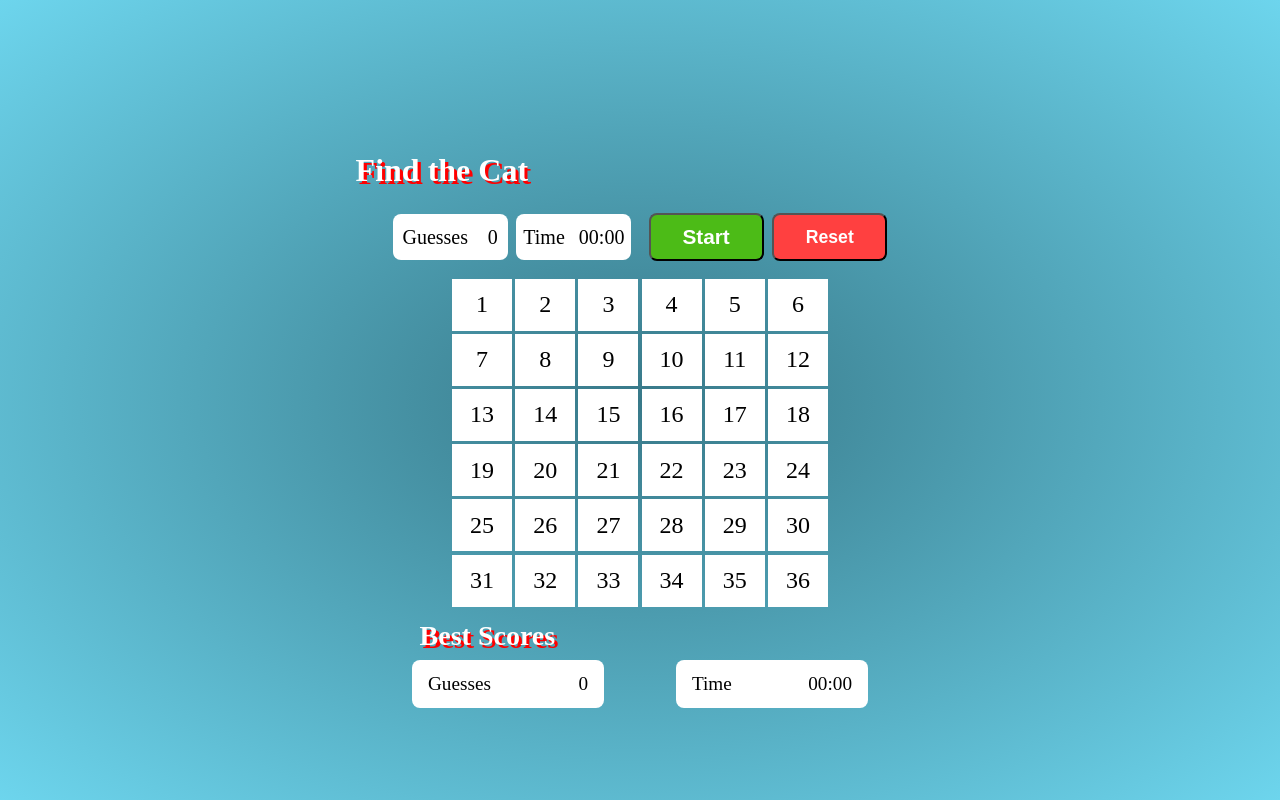
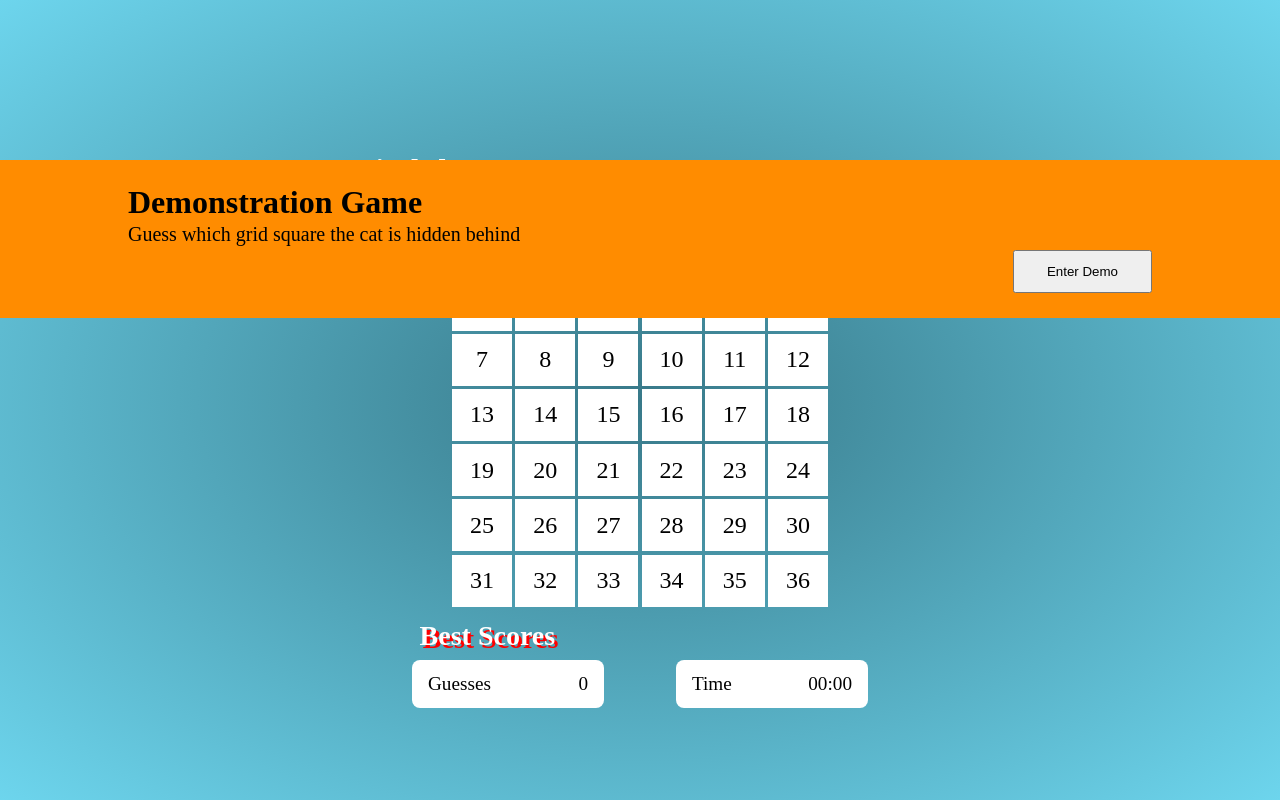
Before and after one commit to marianneporter/FindTheCatAng, an Angular app: page / in a window 1280 px wide. Built offline with nearby package versions, Linux system fonts and the light colour scheme.

Commit message:
added demo warning component

```diff
--- a/src/app/app.component.html
+++ b/src/app/app.component.html
@@ -1,3 +1,5 @@
 <div class="content">
     <app-cat-game></app-cat-game>
 </div>
+
+<app-demo-warning></app-demo-warning>
--- a/src/app/app.component.ts
+++ b/src/app/app.component.ts
@@ -1,4 +1,5 @@
 import { Component } from '@angular/core';
+import { AppStateService } from './_services/app-state.service';
 
 @Component({
   selector: 'app-root',
@@ -6,5 +7,12 @@ import { Component } from '@angular/core';
   styleUrls: ['./app.component.scss']
 })
 export class AppComponent {
-  title = 'FindTheCat';
+    title = 'FindTheCat';
+
+    get enable(): string {
+        return this.appState.displayWarning ? 'disabled' : 'enabled';
+    }
+
+    constructor(private appState: AppStateService) { }
+
 }
--- a/src/app/app.module.ts
+++ b/src/app/app.module.ts
@@ -7,6 +7,7 @@ import { DropdownComponent } from './dropdown/dropdown.component';
 import { CurrentGameScoresComponent } from './current-game-scores/current-game-scores.component';
 import { GridComponent } from './grid/grid.component';
 import { BestScoresComponent } from './best-scores/best-scores.component';
+import { DemoWarningComponent } from './demo-warning/demo-warning.component';
 
 @NgModule({
   declarations: [
@@ -15,7 +16,8 @@ import { BestScoresComponent } from './best-scores/best-scores.component';
     DropdownComponent,
     CurrentGameScoresComponent,
     GridComponent,
-    BestScoresComponent
+    BestScoresComponent,
+    DemoWarningComponent
   ],
   imports: [
     BrowserModule,
--- /dev/null
+++ b/src/app/demo-warning/demo-warning.component.html
@@ -0,0 +1,14 @@
+
+<div class="demo-warning"
+            [@warningVisibility]="warningVisibility"
+            [@warningPosition]="warningPosition">
+    <h1>Demonstration Game</h1>
+    <h4>Guess which grid square the cat is hidden behind</h4>
+    <div class="button-area">
+        <button mat-raised-button
+        color="primary"
+        type="button"
+        (click)="startDemo()">Enter Demo</button>
+    </div>
+
+</div>
--- /dev/null
+++ b/src/app/demo-warning/demo-warning.component.scss
@@ -0,0 +1,46 @@
+.demo-warning {
+    position: absolute;
+    top:10rem;
+    left: 0;
+    right: 0;
+    padding: 1rem;
+    width: 100vw;
+    z-index:12;
+    background-color: #ff8c00;
+    color: var(--color-primary);
+    padding: 2% 10%;
+    line-height: 2rem;
+
+    h1 {
+        font-size: 2rem;
+        font-weight: 600;
+    }
+
+    h4 {
+        font-size: 1.25rem;
+        font-weight: 400;
+    }
+}
+
+.button-area {
+    text-align: right;
+
+    button {
+        padding: 0.75rem 2rem;
+    }
+
+}
+
+// .warning-text {
+//     margin: 0 auto;
+//     height: auto;
+//     width: auto;
+// }
+
+// h6, button {
+//     display: inline-block;
+// }
+
+// button {
+//     margin-left: 3rem;
+// }
--- /dev/null
+++ b/src/app/demo-warning/demo-warning.component.ts
@@ -0,0 +1,65 @@
+import { trigger, state, style, transition, animate } from '@angular/animations';
+import { Component, OnInit } from '@angular/core';
+import { AppStateService } from 'src/app/_services/app-state.service';
+
+@Component({
+  selector: 'app-demo-warning',
+  templateUrl: './demo-warning.component.html',
+  styleUrls: ['./demo-warning.component.scss'],
+  animations: [
+    trigger('warningVisibility', [
+        state('visible', style ({
+            opacity: '1',
+        })),
+        state('invisible', style ({
+            opacity: '0',
+        })),
+        transition('visible => invisible', [
+            animate('2s ease')
+        ])
+    ]),
+    trigger('warningPosition', [
+        state('there', style ({
+            top: '10rem',
+        })),
+        state('notThere', style ({
+            top: '-40rem',
+        })),
+        transition('there => notThere', [
+            animate('0.1s 2s ease')
+        ]),
+    ])
+  ]
+})
+export class DemoWarningComponent implements OnInit {
+
+    get displayWarning(): boolean {
+        return this.appState.displayWarning;
+    }
+
+    get warningVisibility(): string {
+        return this.appState.displayWarning ? 'visible' : 'invisible';
+    }
+
+    warningPosition = 'notThere';
+
+    constructor(private appState: AppStateService) { }
+
+    ngOnInit() {}
+
+    ngAfterViewInit() {
+
+        if (!sessionStorage.warningAlreadyShown) {
+            setTimeout(()=>{
+                this.appState.displayWarning=true;
+                this.warningPosition='there';
+            },1);
+        }
+    }
+
+    startDemo() {
+        this.appState.removeWarning();
+        setTimeout(()=>{this.warningPosition='notThere'}, 1);
+    }
+
+}
```
